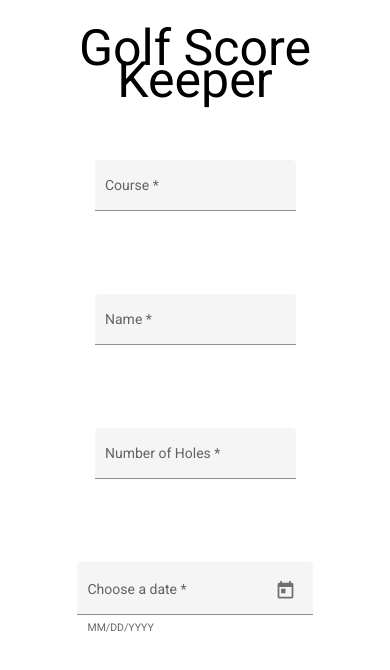
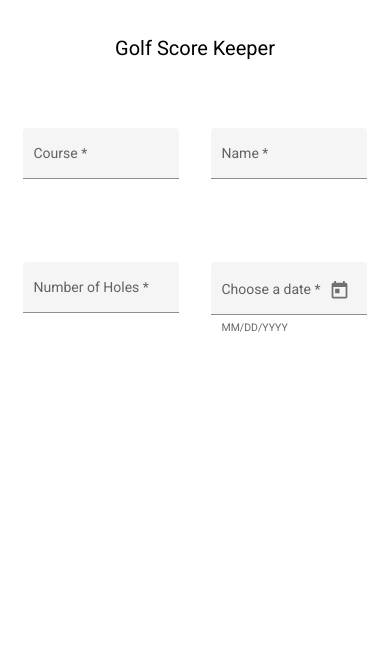
Before and after one commit to m2mt-l/Golf_Score_Keeper, an Angular app: page / in a window 390 px wide. Shown: the top 670 px of the page. Built offline with nearby package versions, Linux system fonts and the light colour scheme.

Commit message:
feat: add media query

```diff
--- a/src/app/app.component.css
+++ b/src/app/app.component.css
@@ -10,3 +10,13 @@
     margin-top: 2rem;
     margin-bottom: 2rem;
 }
+
+
+@media screen and (max-width: 480px) {
+    .title {
+        font-size: 20px;
+        text-align: center;
+        margin-top: 2rem;
+        margin-bottom: 2rem;
+    }
+}
--- a/src/app/form/form.component.css
+++ b/src/app/form/form.component.css
@@ -10,3 +10,9 @@
     margin-right: 1rem;
     margin-bottom: 2rem;
 }
+
+@media screen and (max-width: 480px) {
+    .form {
+        width: 40%;
+    }
+}
--- a/src/app/grid/grid.component.css
+++ b/src/app/grid/grid.component.css
@@ -27,3 +27,23 @@ th.mat-column-position, td.mat-column-position {
     margin-right: 2rem;
 
 }
+
+
+@media screen and (max-width: 480px) {
+    table {
+        width: 370px;
+    }
+    .completeSentence {
+        font-size: 20px;
+        text-align: center;
+        margin-right: 1rem;
+    }
+
+
+    .complete {
+        display: flex;
+        flex-direction: column;
+        align-items: center;
+        margin-top: 2rem;
+    }
+}
```
